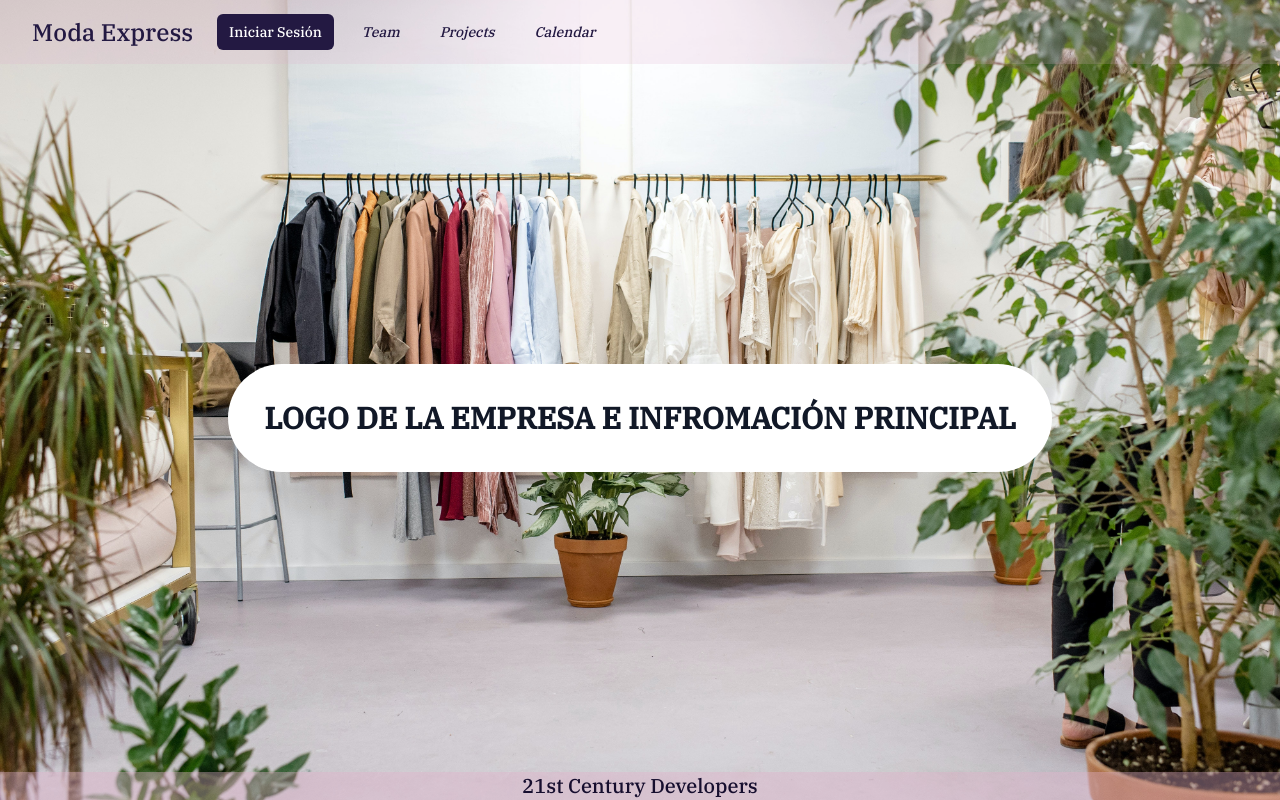
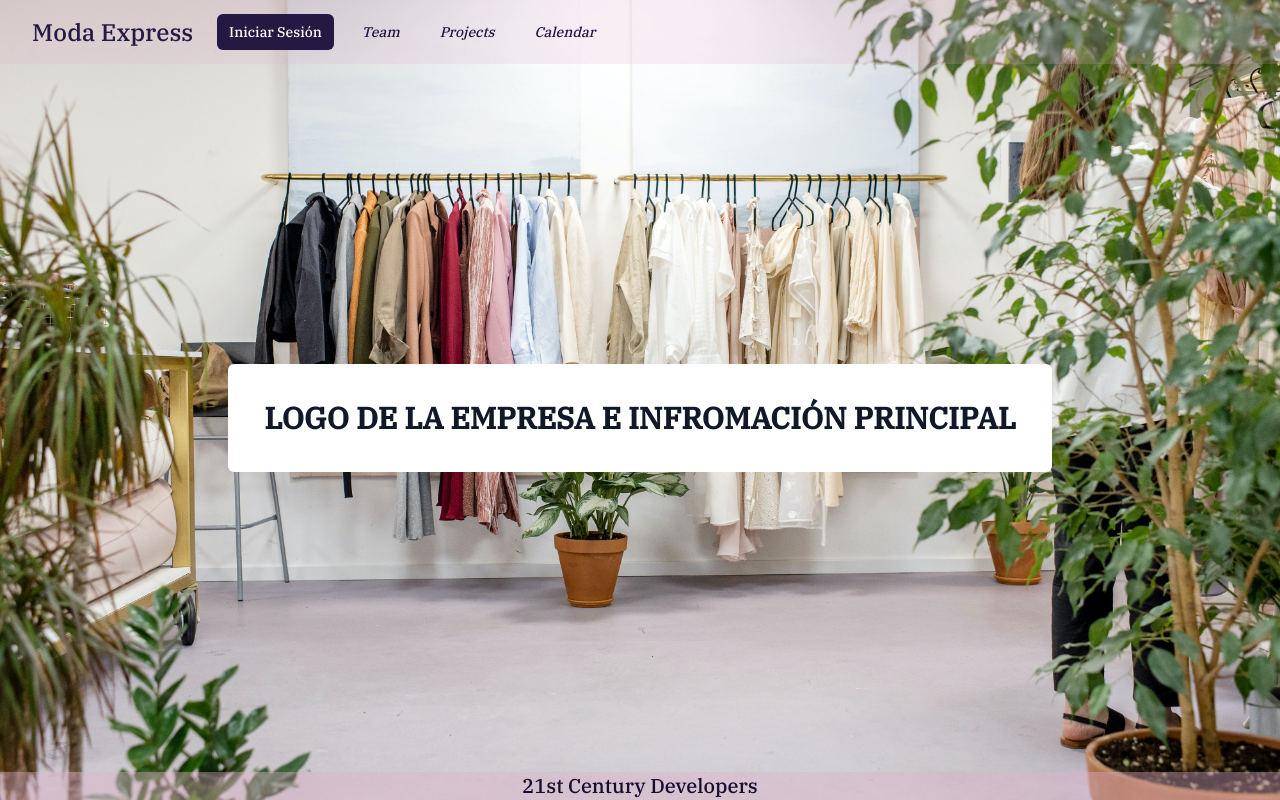
Before and after one commit to KarenVT/21st-century-developers, a React (Create React App) app: page / in a window 1280 px wide. Built offline with nearby package versions, Linux system fonts and the light colour scheme.

Commit message:
corrección get

```diff
--- a/src/components/Navbar.jsx
+++ b/src/components/Navbar.jsx
@@ -3,33 +3,18 @@ import { Link } from "react-router-dom";
 
 const Navbar = () => {
 
-
+    const [mostrarNavegacion, setMostrarNavegacion] = useState(false);
     return (
-
-        // <nav className="bg-paleta5 bg-opacity-20  items-center">
-        //     <ul className="flex w-full justify-around">
-        //         <li >
-        //         <Link to="/Home/Index">
-        //         <button className="text-white m-2 text-1xl bg-principal p-2 rounded-lg  hover:bg-paleta3 ">Inicio</button>
-        //     </Link>
-        //         </li>
-        //         <li className="m-4">Navegación 1</li>
-        //         <li className="m-4">Navegación 2</li>
-        //         <li className="m-4">Navegación 3</li>
-        //         <li className="px-3">
-        //         <Link to="/Login">
-        //             <button className="bg-principal p-2 m-2 text-white rounded-lg shadow-md hover:bg-paleta3 md">Iniciar sesión</button>
-        //         </Link>
-        //         </li>
-        //     </ul>
-
-        // </nav>
 
         <nav className="bg-paleta5 bg-opacity-20">
             <div className="max-w-7xl mx-auto px-2 sm:px-6 lg:px-8">
                 <div className="relative flex items-center justify-between h-16">
                     <div className="absolute inset-y-0 left-0 flex items-center sm:hidden">
-                        <button id="boton" type="button" className="inline-flex items-center justify-center p-2  text-principal hover:text-white hover:bg-paleta3 focus:outline-none focus:ring-2 focus:ring-inset focus:ring-white">
+                        <button id="boton" type="button" className="inline-flex items-center justify-center p-2  text-principal hover:text-white hover:bg-paleta3 focus:outline-none focus:ring-2 focus:ring-inset focus:ring-white "
+                            onClick={() => {
+                                setMostrarNavegacion(!mostrarNavegacion);
+                            }}
+                        >
 
                             <svg className="block h-6 w-6" xmlns="http://www.w3.org/2000/svg" fill="none" viewBox="0 0 24 24" stroke="currentColor">
                                 <path d="M4 6h16M4 12h16M4 18h16" />
@@ -63,7 +48,7 @@ const Navbar = () => {
                 </div>
             </div>
 
-
+            {mostrarNavegacion && (
             <div className="sm:hidden" id="menu">
                 <div className="px-2 pt-2 pb-3 space-y-1">
 
@@ -76,6 +61,7 @@ const Navbar = () => {
                     <i href="#" className="text-principal hover:bg-paleta3 hover:bg-opacity-40 block px-3 py-2 rounded-md text-base font-medium">Calendar</i>
                 </div>
             </div>
+            )}
         </nav>
     )
 }
--- a/src/layouts/PublicLayout.jsx
+++ b/src/layouts/PublicLayout.jsx
@@ -6,7 +6,7 @@ const PublicLayout = ({ children }) => {
     return (
         <div className="flex flex-col justify-between h-screen">
             <Navbar />
-            <main className="h-full overflow-y-scroll">{children}</main>
+            <main className="h-full ">{children}</main>
             <Footer />
         </div>
     );
--- a/src/pages/Admin/IndexAdmin.jsx
+++ b/src/pages/Admin/IndexAdmin.jsx
@@ -3,7 +3,7 @@ import { Link } from "react-router-dom";
 
 const Admin = () => {
     return (
-        <div className=" h-screen flex justify-around items-center">
+        <div className=" h-full flex justify-around items-center">
             <div className="img flex flex-col ">
                 <Link to="/admin/RegistroProductos">
                     <button className=" bg-opacity-80  items-center text-white  text-3xl  bg-principal p-2 w-full hover:bg-principal  hover:bg-opacity-50">Administración productos</button>
--- a/src/pages/Admin/Ventas/Ventas.jsx
+++ b/src/pages/Admin/Ventas/Ventas.jsx
@@ -119,7 +119,7 @@ const RegisVentas = ({ setMostrarLista, setActualizarDatos }) => {
         console.error(error);
         // toast.error('Error al registrar una Venta');
       });
-      setMostrarLista(true)
+    setMostrarLista(true)
   };
 
   return (
@@ -382,8 +382,8 @@ const EditarVenta = ({ ventas, editarFila, setActualizarDatos }) => {
             <td><input name='idProducto' type="number" className='input' defaultValue={ventas.idProducto} /></td>
             <td><input name='nombreProducto' type="text" className='input' defaultValue={ventas.nombreProducto} /></td>
             <td><input name='idCliente' type="number" className='input' defaultValue={ventas.idCliente} /></td>
-            <td><input name='cantidadProdcuto' type="number" className='input' defaultValue={ventas.cantidadProducto} /></td>
             <td><input name='nombreCliente' type="text" className='input' defaultValue={ventas.nombreCliente} /></td>
+            <td><input name='cantidadProducto' type="number" className='input' defaultValue={ventas.cantidadProducto} /></td>
             <td><input name='precioUnitario' type="number" className='input' defaultValue={ventas.precioUnitario} /></td>
             <td><input name='nombreVendedor' type="text" className='input' defaultValue={ventas.nombreVendedor} /></td>
             <td><input name='totalVenta' type="number" className='input' defaultValue={ventas.totalVenta} /></td>
--- a/src/pages/Home/Index.jsx
+++ b/src/pages/Home/Index.jsx
@@ -3,7 +3,7 @@ import React from 'react';
 const Index = () => {
     return (
         <div className="h-full flex flex-col w-full justify-center items-center">
-             <form className=" bg-white p-5 h-auto rounded-full">
+             <form className=" bg-white p-5 h-auto rounded-md">
             <h1 className="m-4 text-center text-3xl font-extrabold text-gray-900">LOGO DE LA EMPRESA E INFROMACIÓN PRINCIPAL</h1>
             </form>
         </div>
```
Also changed, not shown: src/utils/CrudFront.js (added, +18 -0 lines).
